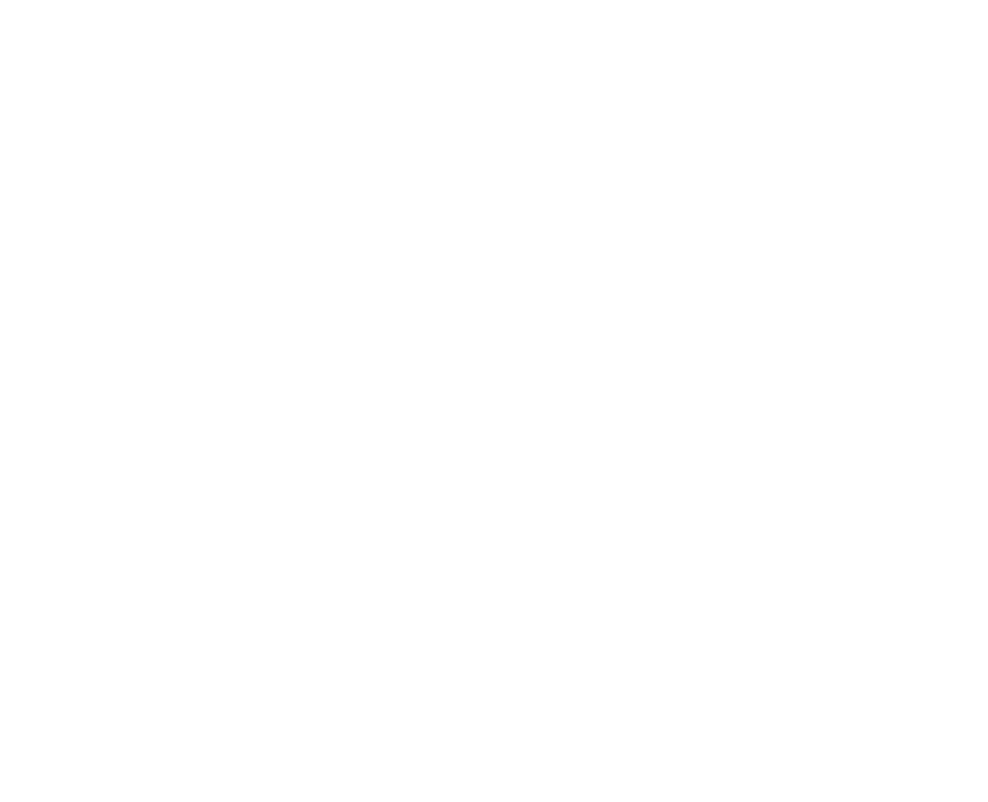
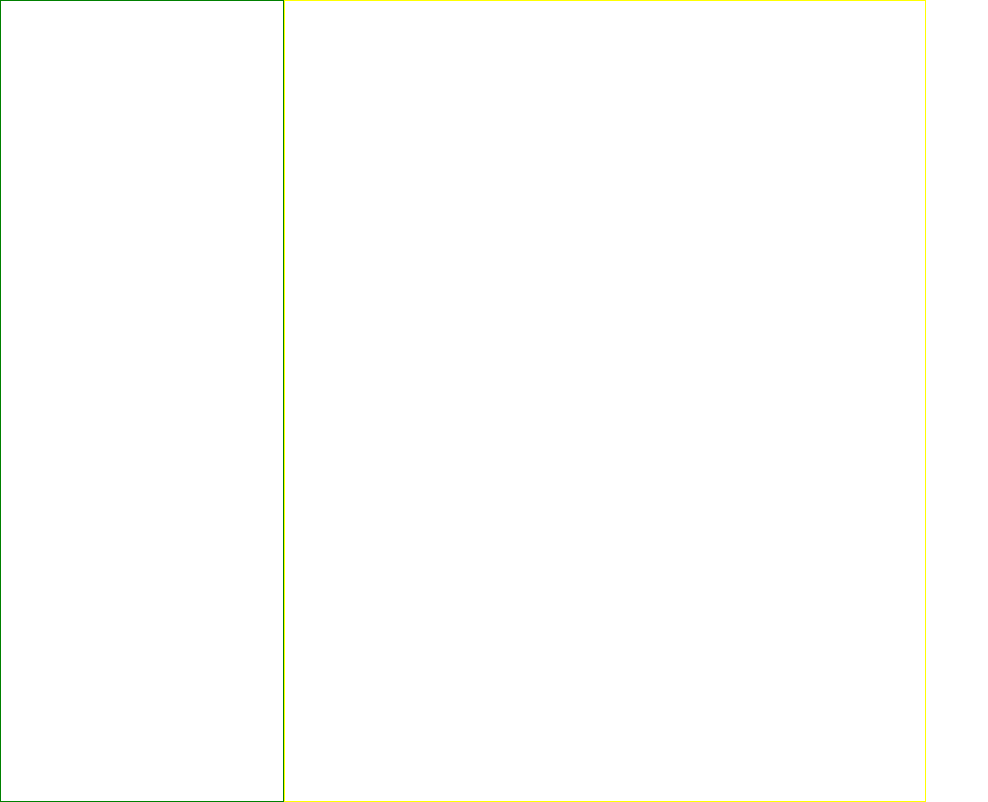
Before and after one commit to renersullivan/spotify_replica, an Angular app: page /musicas in a window 1280 px wide. Before the commit this address led to /. Shown: the whole page, without its empty margins (0-988 px from the left). Built offline with nearby package versions, Linux system fonts and the light colour scheme.

Commit message:
criando page musicas

```diff
--- a/src/app/app-routing.module.ts
+++ b/src/app/app-routing.module.ts
@@ -2,10 +2,12 @@
 import { RouterModule, Routes } from '@angular/router';
 import { HomeComponent } from './pages/home/home.component';
 import { LoginComponent } from './pages/login/login.component';
+import { MusicasComponent } from './pages/musicas/musicas.component';
 
 const routes: Routes = [
   { path: '', component: HomeComponent },
   { path: 'login', component: LoginComponent },
+  { path: 'musicas', component:MusicasComponent}
 
 ];
 
--- a/src/app/app.module.ts
+++ b/src/app/app.module.ts
@@ -5,12 +5,14 @@
 import { AppComponent } from './app.component';
 import { HomeComponent } from './pages/home/home.component';
 import { LoginComponent } from './pages/login/login.component';
+import { MusicasComponent } from './pages/musicas/musicas.component';
 
 @NgModule({
   declarations: [
     AppComponent,
     HomeComponent,
-    LoginComponent
+    LoginComponent,
+    MusicasComponent
   ],
   imports: [
     BrowserModule,
--- a/src/app/pages/login/login.component.css
+++ b/src/app/pages/login/login.component.css
@@ -249,6 +249,12 @@
   cursor: pointer;
   border-radius: 30px;
   color: #000;
+
+}
+
+.btn-entrar a {
+  text-decoration: none;
+  color: #000;
 }
 
 .esqueceu-senha {
--- a/src/app/pages/login/login.component.html
+++ b/src/app/pages/login/login.component.html
@@ -120,7 +120,9 @@
 
 
     <div class="btn-entrar">
-      <p>Entrar</p>
+      <a href="/musicas">
+        <p>Entrar</p>
+      </a>
     </div>
     <div class="esqueceu-senha">
       <p><a href="">Esqueceu sua senha ?</a></p>
--- /dev/null
+++ b/src/app/pages/musicas/musicas.component.css
@@ -0,0 +1,23 @@
+.container {
+  display: flex;
+  width: 100%;
+  height: auto;
+}
+
+.container-left {
+  display: flex;
+  border: 1px solid green;
+  width: 22%;
+  height: 100vh;
+}
+
+.inicio {
+  display: flex;
+}
+
+.container-right {
+  display: flex;
+  border: 1px solid yellow;
+  width: 50%;
+  height: 100vh;
+}
--- /dev/null
+++ b/src/app/pages/musicas/musicas.component.html
@@ -0,0 +1,6 @@
+<div class="container">
+  <div class="container-left">
+    <div class="inicio"></div>
+  </div>
+  <div class="container-right"></div>
+</div>
```
Also changed, not shown: src/app/pages/musicas/musicas.component.ts (added, +10 -0 lines).
